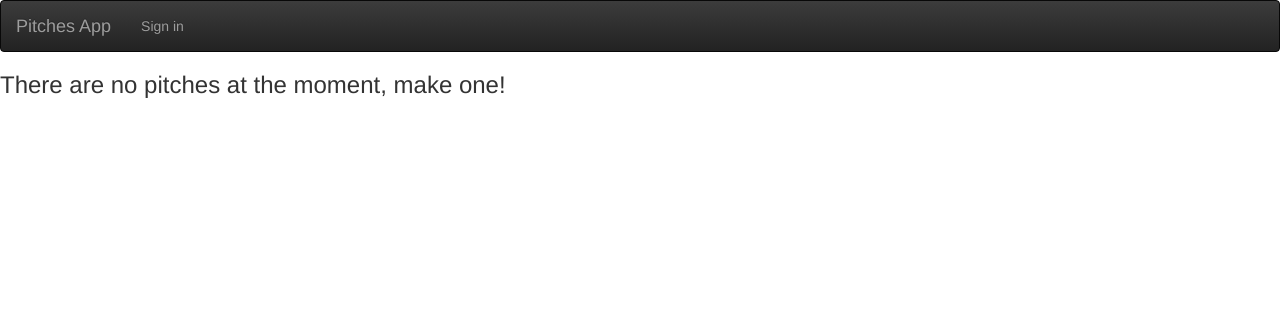
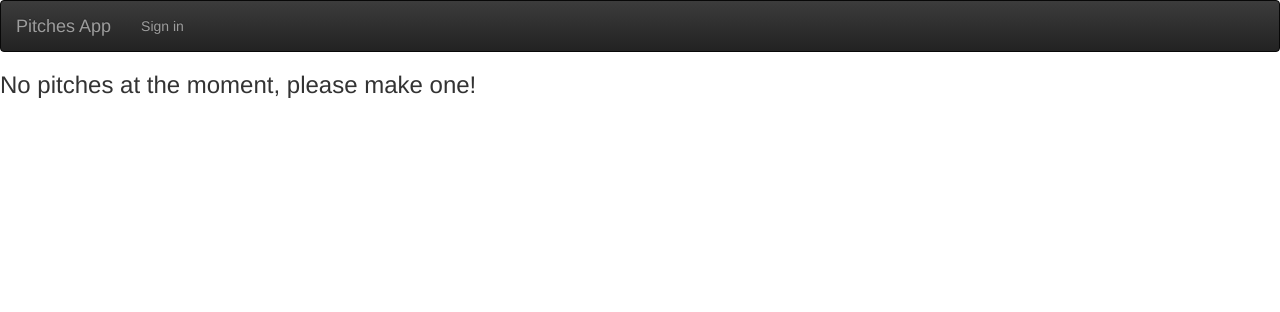
Before and after one commit to munga114/pitches, a Flask app: template app/templates/display_posts.html in a window 1280 px wide. Shown: the top 312 px of the page. Run offline with Flask 2, Linux system fonts and the light colour scheme; tables that the repository leaves empty hold one stand-in row (values such as "Sample post"); the template is opened without the code that fills it: values that come from a table or form of the project are taken from there, most other values are stand-ins (such as "Sample title", 1, 10 or a date in 2020); some libraries are stand-ins or nearby versions.

Commit message:
add changes

```diff
--- a/app/templates/display_posts.html
+++ b/app/templates/display_posts.html
@@ -8,7 +8,7 @@
             <div>{{ macro.post_display(posts)}}</div>
 
 
-<h3> There are no pitches at the moment, make one!</h3>
+<h3> No pitches at the moment, please make one!</h3>
 
 {% endif %}
 
```
